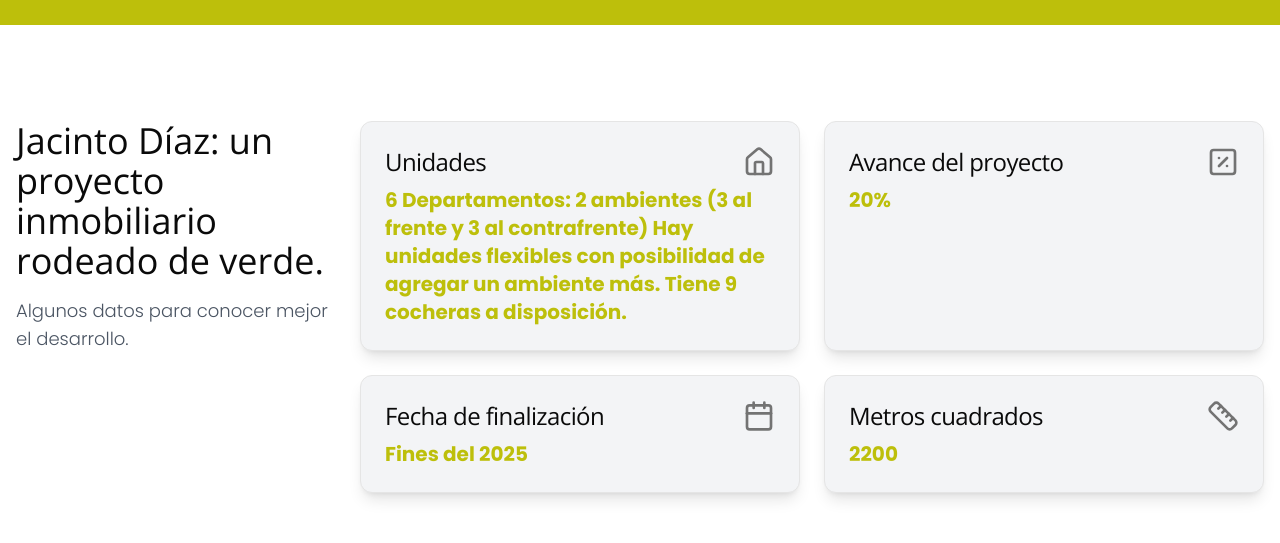
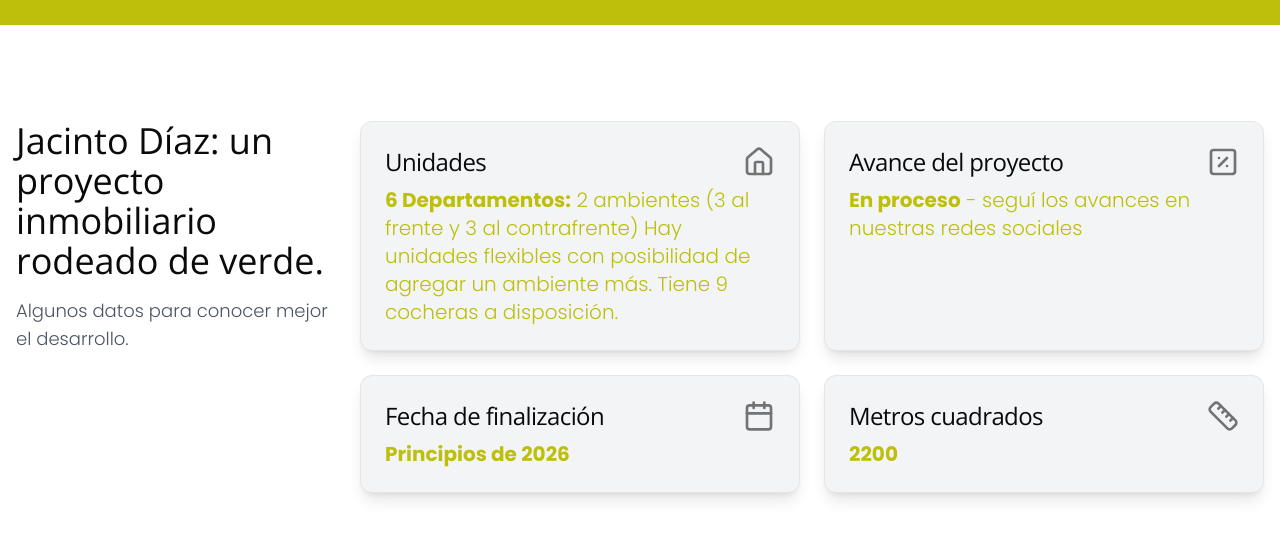
Before and after one commit to Cangre1/hq-jacinto-diaz, a Next.js app: page / in a window 1280 px wide. Shown: the part 800-1343 px from the top of the page. Built offline with nearby package versions, Linux system fonts and the light colour scheme.

Commit message:
New changes

```diff
--- a/package.json
+++ b/package.json
@@ -1,5 +1,5 @@
 {
-  "name": "landing-vivero",
+  "name": "landing-jacinto",
   "version": "0.1.0",
   "private": true,
   "scripts": {
--- a/src/app/layout.js
+++ b/src/app/layout.js
@@ -1,25 +1,25 @@
-import { Open_Sans, Poppins } from 'next/font/google';
+import { Open_Sans, Poppins } from "next/font/google";
 import "./globals.css";
 import Header from "@/components/Header";
 import Footer from "@/components/Footer";
 
 const openSans = Open_Sans({
-  subsets: ['latin'],
-  weight: ['300', '400', '700'], // Añadimos el peso 300 (light)
-  variable: '--font-open-sans',
-  display: 'swap',
+  subsets: ["latin"],
+  weight: ["300", "400", "700"], // Añadimos el peso 300 (light)
+  variable: "--font-open-sans",
+  display: "swap",
 });
 
 const poppins = Poppins({
-  subsets: ['latin'],
-  weight: ['300', '400', '700'], // Añadimos el peso 300 (light)
-  variable: '--font-poppins',
-  display: 'swap',
+  subsets: ["latin"],
+  weight: ["300", "400", "700"], // Añadimos el peso 300 (light)
+  variable: "--font-poppins",
+  display: "swap",
 });
 
 export const metadata = {
   title: "HQ+ Arquitectos",
-  description: "El Vivero",
+  description: "Jacinto Díaz",
 };
 
 export default function RootLayout({ children }) {
--- a/src/components/BannerCTA.js
+++ b/src/components/BannerCTA.js
@@ -12,6 +12,7 @@ const BannerCTA = () => {
           Contáctanos ahora para saber más sobre esta excepcional oportunidad de
           vida.
         </p>
+        <a href="https://api.whatsapp.com/send?phone=541124685346">
           <Button
             size="lg"
             variant="secondary"
@@ -20,6 +21,7 @@ const BannerCTA = () => {
             Contáctanos por WhatsApp
             <MessageCircle className="ml-2 h-5 w-5" />
           </Button>
+        </a>
       </div>
     </section>
   );
--- a/src/components/Footer.js
+++ b/src/components/Footer.js
@@ -24,16 +24,16 @@ const Footer = () => {
                   <br /> Provincia de Buenos Aires
                 </li>
               </a>
-              <a href="#" target="_blank">
+              <a href="https://api.whatsapp.com/send?phone=541124685346">
                 <li className="flex items-center hover:text-[#bdbf0b] font-light transition-all ease-in-out duration-300">
                   <Phone className="mr-2 h-5 w-5" />
-                  +1 (123) 456-7890
+                  +54 9 11 2468-5346
                 </li>
               </a>
-              <a href="mailto: info@nombredelproyecto.com" target="_blank">
+              <a href="mailto:carlosf@estudioquiroga.com.ar" target="_blank">
                 <li className="flex items-center hover:text-[#bdbf0b] font-light transition-all ease-in-out duration-300">
                   <Mail className="mr-2 h-5 w-5" />
-                  info@nombredelproyecto.com
+                  carlosf@estudioquiroga.com.ar
                 </li>
               </a>
             </ul>
--- a/src/components/HeroSection.js
+++ b/src/components/HeroSection.js
@@ -36,8 +36,7 @@ const HeroSection = () => {
       className="relative min-h-screen flex items-center justify-center pt-24 xl:pt-16"
     >
       <a
-        href="#"
-        target=""
+        href="https://api.whatsapp.com/send?phone=541124685346"
         className="fixed bottom-5 xl:bottom-10 right-5 xl:right-10 z-50 hover:scale-110 transition-all ease-in-out duration-300"
       >
         <Image className="w-12" src={Whatsapp} />
--- a/src/components/LocationSection.js
+++ b/src/components/LocationSection.js
@@ -25,6 +25,7 @@ const LocationSection = () => {
             </p>
 
             <div className="flex flex-col lg:flex-row justify-start gap-4 pt-6">
+              <a href="https://api.whatsapp.com/send?phone=541124685346">
                 <Button
                   size="lg"
                   variant="secondary"
@@ -33,6 +34,7 @@ const LocationSection = () => {
                   Coordiná una visita
                   <MessageCircle className="ml-2 h-5 w-5" />
                 </Button>
+              </a>
               <a
                 href="https://maps.app.goo.gl/R5Fpv9ffm9RKKv5N7"
                 target="_blank"
--- a/src/components/MetricsSection.js
+++ b/src/components/MetricsSection.js
@@ -7,22 +7,23 @@ const MetricsSection = () => {
       icon: Home,
       title: "Unidades",
       value:
-        "6 Departamentos: 2 ambientes (3 al frente y 3 al contrafrente) Hay unidades flexibles con posibilidad de agregar un ambiente más. Tiene 9 cocheras a disposición.",
+        "<span class='font-bold'>6 Departamentos:</span> 2 ambientes (3 al frente y 3 al contrafrente) Hay unidades flexibles con posibilidad de agregar un ambiente más. Tiene 9 cocheras a disposición.",
     },
     {
       icon: PercentSquare,
       title: "Avance del proyecto",
-      value: "20%",
+      value:
+        "<span class='font-bold'>En proceso</span> - seguí los avances en nuestras redes sociales",
     },
     {
       icon: Calendar,
       title: "Fecha de finalización",
-      value: "Fines del 2025",
+      value: "<span class='font-bold'>Principios de 2026</span>",
     },
     {
       icon: Ruler,
       title: "Metros cuadrados",
-      value: "2200",
+      value: "<span class='font-bold'>2200</span>",
     },
   ];
 
@@ -76,9 +77,10 @@ const MetricsSection = () => {
                         ))}
                       </div>
                     ) : (
-                      <div className="text-lg xl:text-xl font-bold text-[#bdbf0b]">
-                        {metric.value}
-                      </div>
+                      <div
+                        className="text-lg xl:text-xl text-[#bdbf0b]"
+                        dangerouslySetInnerHTML={{ __html: metric.value }}
+                      />
                     )}
                   </CardContent>
                 </Card>
```
Also changed, not shown: 1 other file (tests, documents, lock files or other folders). Lines whose indentation alone changed are shown as unchanged.
